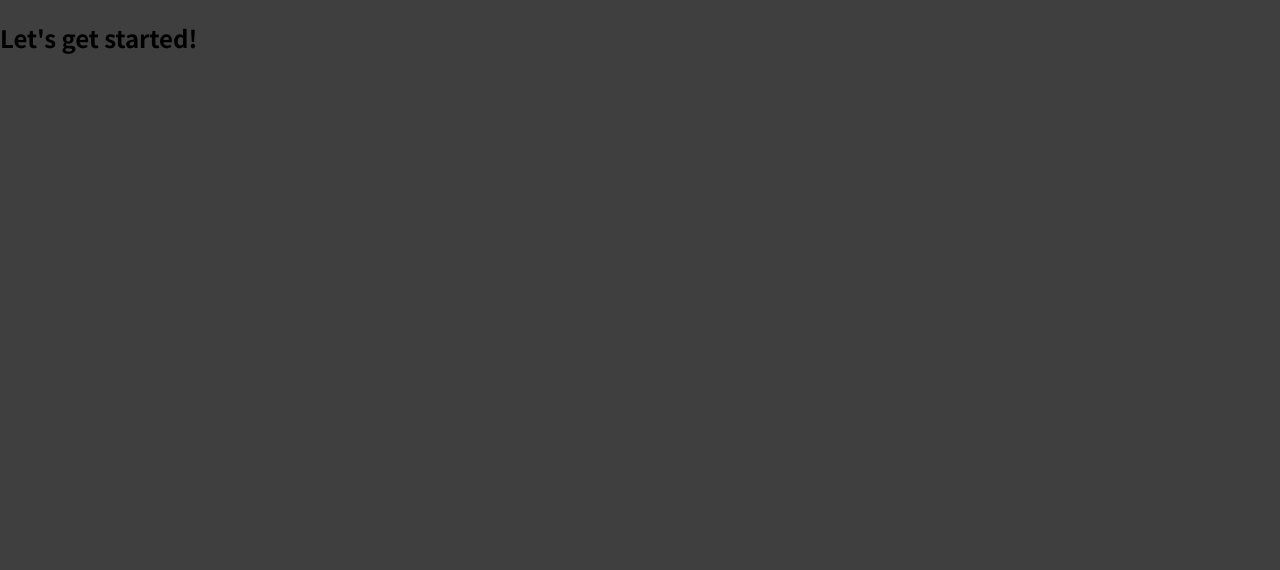
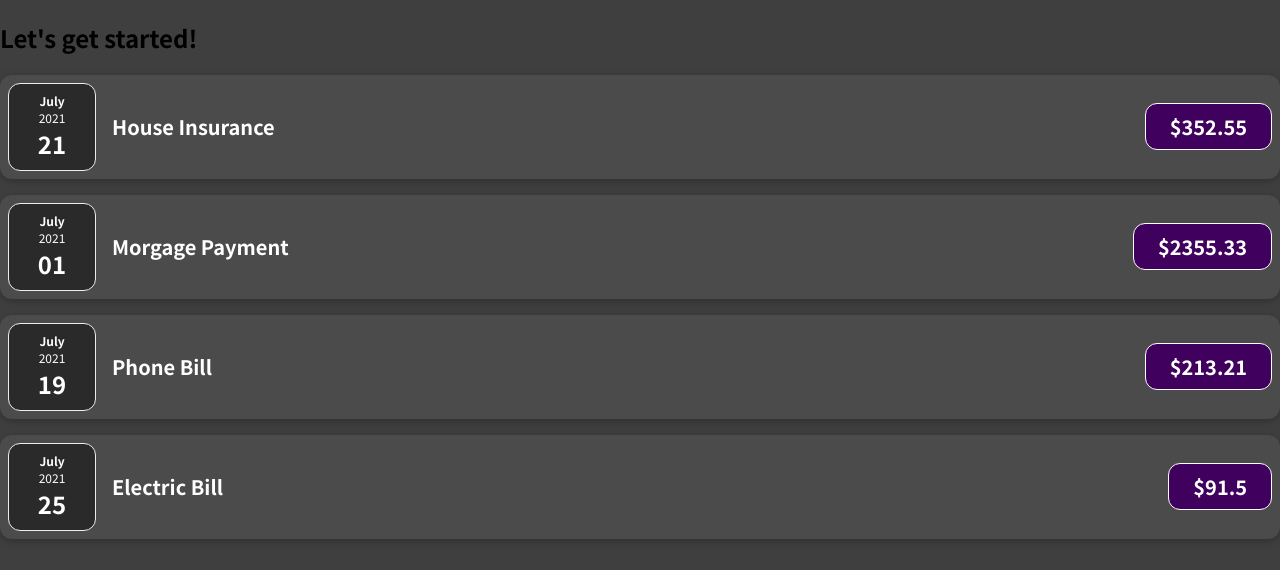
Before and after one commit to andrewrey/react-complete-guideProject1, a JavaScript app: page / in a window 1280 px wide. Shown: the top 570 px of the page. Built offline with nearby package versions, Linux system fonts and the light colour scheme.

Commit message:
added date component

```diff
--- a/src/App.js
+++ b/src/App.js
@@ -1,7 +1,55 @@
+import ExpenseItem from "./components/ExpenseItem";
+
 function App() {
+  const expenses = [
+    {
+      id: "e1",
+      title: "House Insurance",
+      amount: 352.55,
+      date: new Date(2021, 6, 21),
+    },
+    {
+      id: "e2",
+      title: "Morgage Payment",
+      amount: 2355.33,
+      date: new Date(2021, 6, 1),
+    },
+    {
+      id: "e3",
+      title: "Phone Bill",
+      amount: 213.21,
+      date: new Date(2021, 6, 19),
+    },
+    {
+      id: "e4",
+      title: "Electric Bill",
+      amount: 91.5,
+      date: new Date(2021, 6, 25),
+    },
+  ];
   return (
     <div>
       <h2>Let's get started!</h2>
+      <ExpenseItem
+        title={expenses[0].title}
+        amount={expenses[0].amount}
+        date={expenses[0].date}
+      />
+      <ExpenseItem
+        title={expenses[1].title}
+        amount={expenses[1].amount}
+        date={expenses[1].date}
+      />
+      <ExpenseItem
+        title={expenses[2].title}
+        amount={expenses[2].amount}
+        date={expenses[2].date}
+      />
+      <ExpenseItem
+        title={expenses[3].title}
+        amount={expenses[3].amount}
+        date={expenses[3].date}
+      />
     </div>
   );
 }
--- /dev/null
+++ b/src/components/ExpenseDate.css
@@ -0,0 +1,26 @@
+.expense-date {
+  display: flex;
+  flex-direction: column;
+  width: 5.5rem;
+  height: 5.5rem;
+  border: 1px solid #ececec;
+  background-color: #2a2a2a;
+  color: white;
+  border-radius: 12px;
+  align-items: center;
+  justify-content: center;
+}
+
+.expense-date__month {
+  font-size: 0.75rem;
+  font-weight: bold;
+}
+
+.expense-date__year {
+  font-size: 0.75rem;
+}
+
+.expense-date__day {
+  font-size: 1.5rem;
+  font-weight: bold;
+}
--- /dev/null
+++ b/src/components/ExpenseDate.js
@@ -0,0 +1,18 @@
+import "./ExpenseDate.css";
+
+function ExpenseDate({ date }) {
+  const month = date.toLocaleString("en-US", {
+    month: "long",
+  });
+  const day = date.toLocaleString("en-US", { day: "2-digit" });
+  const year = date.getFullYear();
+  return (
+    <div className="expense-date">
+      <div className="expense-date__month">{month}</div>
+      <div className="expense-date__year">{year}</div>
+      <div className="expense-date__day">{day}</div>
+    </div>
+  );
+}
+
+export default ExpenseDate;
--- /dev/null
+++ b/src/components/ExpenseItem.css
@@ -0,0 +1,56 @@
+.expense-item {
+  display: flex;
+  justify-content: space-between;
+  align-items: center;
+  box-shadow: 0 2px 8px rgba(0, 0, 0, 0.25);
+  padding: 0.5rem;
+  margin: 1rem 0;
+  border-radius: 12px;
+  background-color: #4b4b4b;
+}
+
+.expense-item__description {
+  display: flex;
+  flex-direction: column;
+  gap: 1rem;
+  align-items: flex-end;
+  flex-flow: column-reverse;
+  justify-content: flex-start;
+  flex: 1;
+}
+
+.expense-item h2 {
+  color: #3a3a3a;
+  font-size: 1rem;
+  flex: 1;
+  margin: 0 1rem;
+  color: white;
+}
+
+.expense-item__price {
+  font-size: 1rem;
+  font-weight: bold;
+  color: white;
+  background-color: #40005d;
+  border: 1px solid white;
+  padding: 0.5rem;
+  border-radius: 12px;
+}
+
+@media (min-width: 580px) {
+  .expense-item__description {
+    flex-direction: row;
+    align-items: center;
+    justify-content: flex-start;
+    flex: 1;
+  }
+
+  .expense-item__description h2 {
+    font-size: 1.25rem;
+  }
+
+  .expense-item__price {
+    font-size: 1.25rem;
+    padding: 0.5rem 1.5rem;
+  }
+}
--- /dev/null
+++ b/src/components/ExpenseItem.js
@@ -0,0 +1,16 @@
+import "./ExpenseItem.css";
+import ExpenseDate from "./ExpenseDate";
+
+function ExpenseItem({ title, amount, date }) {
+  return (
+    <div className="expense-item">
+      <ExpenseDate date={date} />
+      <div className="expense-item__description">
+        <h2>{title}</h2>
+        <div className="expense-item__price">${amount}</div>
+      </div>
+    </div>
+  );
+}
+
+export default ExpenseItem;
```
Also changed, not shown: 1 other file (tests, documents, lock files or other folders).
